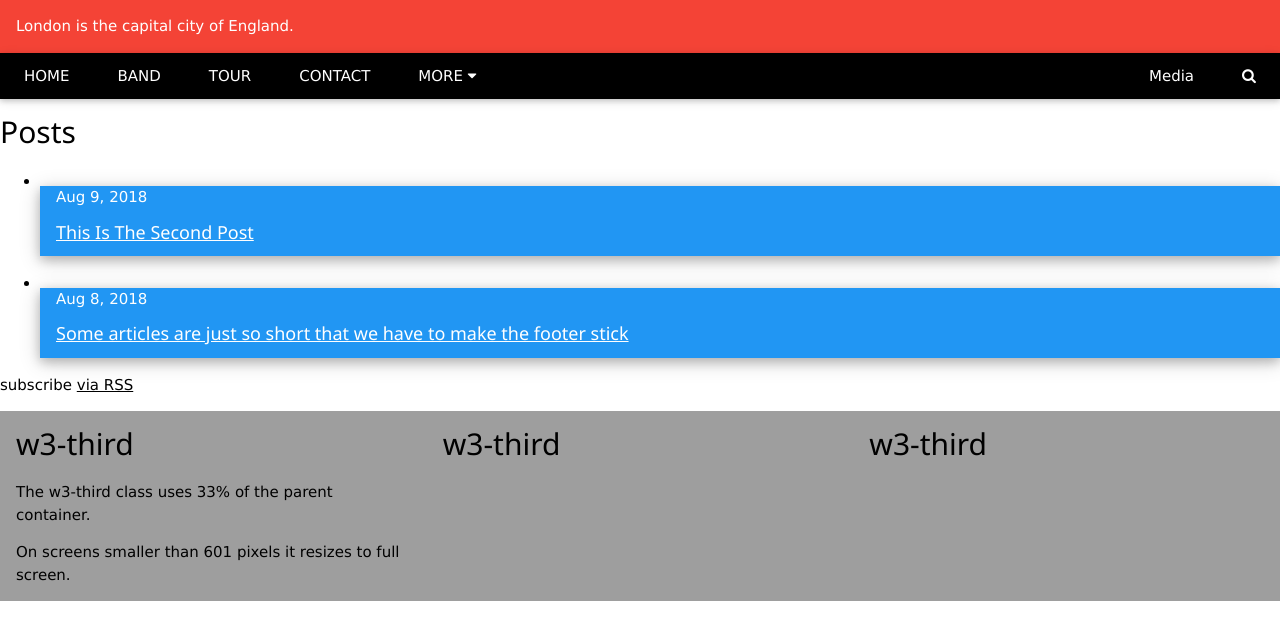
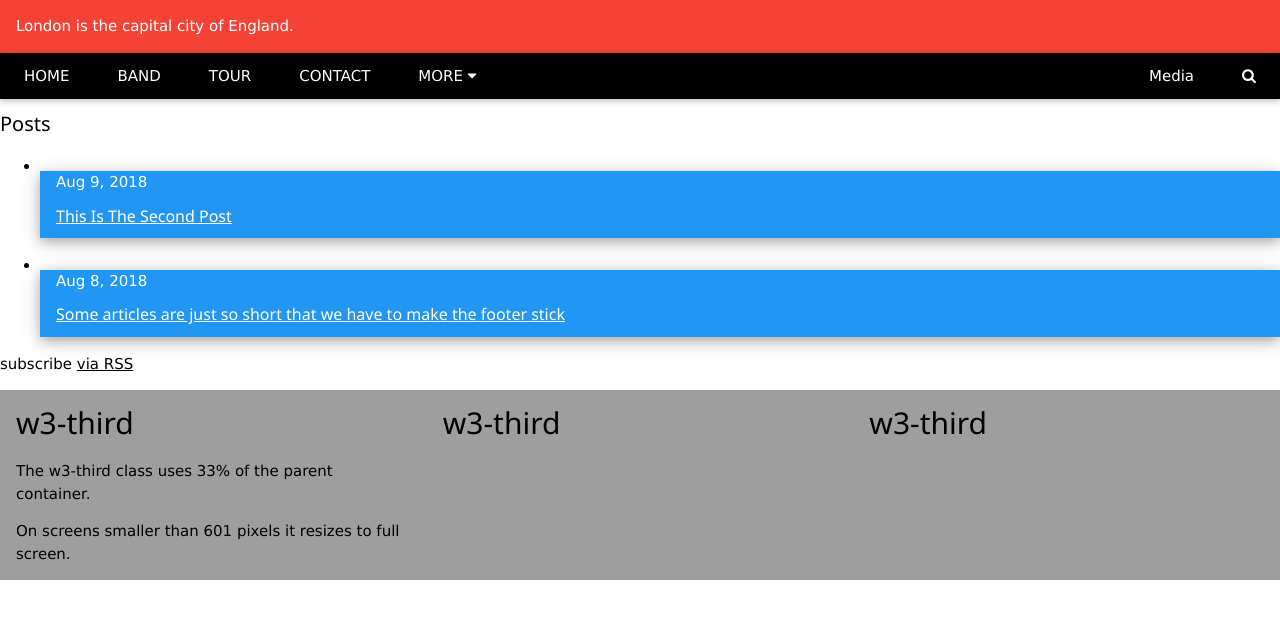
Before and after one commit to mrubyz/test, a Jekyll site: the page built from index.md, in a window 1280 px wide. Shown: the top 640 px of the page. Built offline with Jekyll 4.4.1, drawn with Linux system fonts in a browser that asks for light colours.

Commit message:
Update home.html

```diff
--- a/_layouts/home.html
+++ b/_layouts/home.html
@@ -5,18 +5,18 @@ layout: default
 
 
 {%- if site.posts.size > 0 -%}
-    <h2 class="post-list-heading">{{ page.list_title | default: "Posts" }}</h2>
+    <h4 class="post-list-heading">{{ page.list_title | default: "Posts" }}</h4>
     <ul class="post-list">
       {%- for post in site.posts -%}
       <li>
            <div class="w3-panel w3-blue w3-card-4">
         {%- assign date_format = site.minima.date_format | default: "%b %-d, %Y" -%}
         <span class="post-meta">{{ post.date | date: date_format }}</span>
-        <h5>
+        <h6>
           <a class="post-link" href="{{ post.url | relative_url }}">
             {{ post.title | escape }}
           </a>
-          </h5>
+          </h6>
         {%- if site.show_excerpts -%}
           {{ post.excerpt }}
         {%- endif -%}
```
